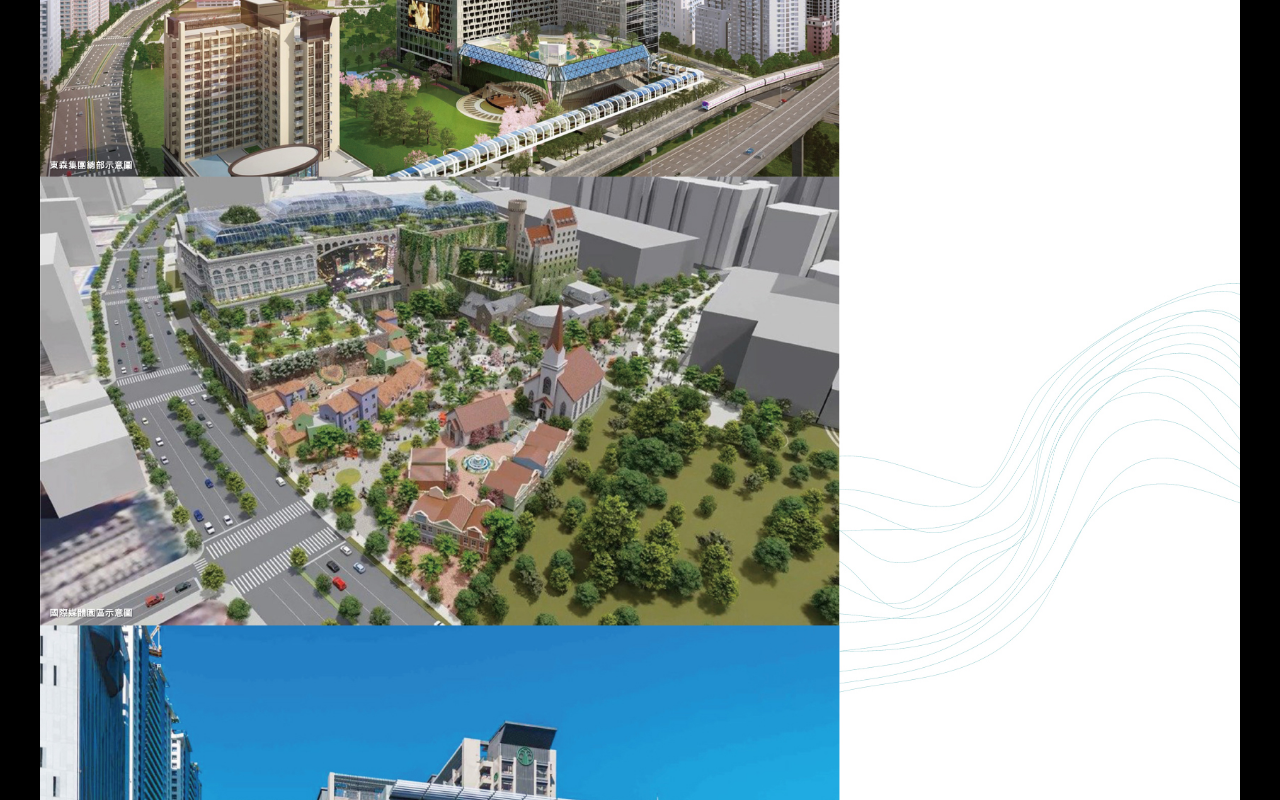
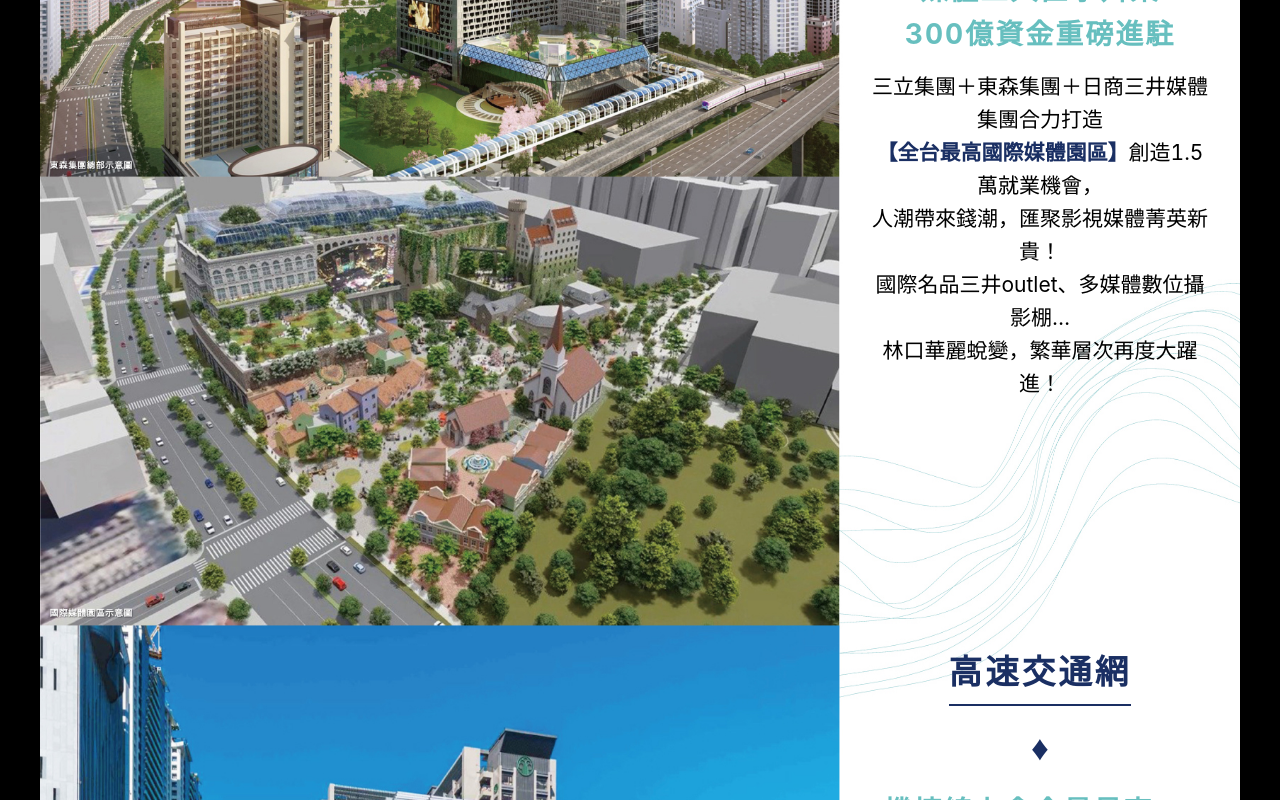
Before and after one commit to Tuna-Shih/lanhai, a React app: page / in a window 1280 px wide. Shown: the part 1620-2420 px from the top of the page. Built offline with nearby package versions, Linux system fonts and the light colour scheme.

Commit message:
fix: animation

```diff
--- a/src/App.js
+++ b/src/App.js
@@ -4,7 +4,7 @@ import 'antd/dist/antd.css';
 import './App.less';
 import FormList from './formList.js';
 import { v4 as uuidv4 } from 'uuid';
-import VisibilitySensor from 'react-visibility-sensor';
+import Visitabletext from './Visitabletext.js';
 
 const { Header, Content, Footer } = Layout;
 const { Link } = Anchor;
@@ -436,61 +436,12 @@ const App = () => {
                         )
                       )}
                     </div>
-                    <VisibilitySensor partialVisibility={true}>
-                      {({ isVisible }) => (
-                        <div className={isVisible ? 'text' : 'text-none'}>
-                          <p>
-                            {title.map(element => (
-                              <span key={element.id} className="right-title">
-                                {element.text}
-                                <br />
-                              </span>
-                            ))}
-                          </p>
-                          <p>
-                            {square.map(element => (
-                              <span key={element.id} className="square">
-                                {element.text}
-                                <br />
-                              </span>
-                            ))}
-                          </p>
-                          <p>
-                            {subTitle.map(element => (
-                              <span key={element.id} className="right-subTitle">
-                                {element.text}
-                                <br />
-                              </span>
-                            ))}
-                          </p>
-                          <p>
-                            {article.map(element =>
-                              element.text instanceof Array ? (
-                                <span
-                                  key={element.id}
-                                  className="right-article">
-                                  {element.text.map(e => (
-                                    <span
-                                      key={e.id}
-                                      className="right-article-color">
-                                      {e.txt}
-                                    </span>
-                                  ))}
-                                  <br />
-                                </span>
-                              ) : (
-                                <span
-                                  key={element.id}
-                                  className="right-article">
-                                  {element.text}
-                                  <br />
-                                </span>
-                              )
-                            )}
-                          </p>
-                        </div>
-                      )}
-                    </VisibilitySensor>
+                    <Visitabletext
+                      title={title}
+                      square={square}
+                      subTitle={subTitle}
+                      article={article}
+                    />
                   </Col>
                 </Row>
               </div>
--- a/src/App.less
+++ b/src/App.less
@@ -83,90 +83,10 @@
             height: 50%;
           }
         }
-
-        .text-none {
-          opacity: 0%;
-          position: relative;
-          margin: 0px 10px 0px 10px;
-          height: 100%;
-          display: flex;
-          flex-direction: column;
-        }
-
-        .text {
-          position: relative;
-          margin: 0px 10px 0px 10px;
-          padding: 20px;
-          height: 100%;
-          text-align: center;
-          display: flex;
-          flex-direction: column;
-          align-items: center;
-          justify-content: center;
-
-          .right-title {
-            -webkit-animation: fadein 2s; /* Safari, Chrome and Opera > 12.1 */
-            -moz-animation: fadein 2s; /* Firefox < 16 */
-            -ms-animation: fadein 2s; /* Internet Explorer */
-            -o-animation: fadein 2s; /* Opera < 12.1 */
-            animation: fadein 2s;
-
-            position: relative;
-            color: #1a2f63;
-            font-size: 2.4em;
-            font-weight: bolder;
-            letter-spacing: 3px;
-            border-bottom: 2px solid;
-            padding-bottom: 5px;
-          }
-
-          .square {
-            -webkit-animation: fadein 1s; /* Safari, Chrome and Opera > 12.1 */
-            -moz-animation: fadein 1s; /* Firefox < 16 */
-            -ms-animation: fadein 1s; /* Internet Explorer */
-            -o-animation: fadein 1s; /* Opera < 12.1 */
-            animation: fadein 1s;
-
-            position: relative;
-            color: #1a2f63;
-            font-size: 2.5em;
-          }
-
-          .right-subTitle {
-            -webkit-animation: fadein 2.5s; /* Safari, Chrome and Opera > 12.1 */
-            -moz-animation: fadein 2.5s; /* Firefox < 16 */
-            -ms-animation: fadein 2.5s; /* Internet Explorer */
-            -o-animation: fadein 2.5s; /* Opera < 12.1 */
-            animation: fadein 2.5s;
-
-            position: relative;
-            color: #67bfbf;
-            font-size: 2em;
-            font-weight: bold;
-            letter-spacing: 2px;
-          }
-
-          .right-article {
-            -webkit-animation: fadein 3s; /* Safari, Chrome and Opera > 12.1 */
-            -moz-animation: fadein 3s; /* Firefox < 16 */
-            -ms-animation: fadein 3s; /* Internet Explorer */
-            -o-animation: fadein 3s; /* Opera < 12.1 */
-            animation: fadein 3s;
-
-            position: relative;
-            color: black;
-            font-size: 1.5em;
-
-            .right-article-color:first-child {
-              color: #67bfbf;
-              font-weight: bold;
-            }
-          }
-        }
       }
 
       :nth-child(2) {
-        :nth-child(4) {
+        :nth-child(5) {
           :nth-child(2) {
             .right-article-color:first-child {
               color: #1a2f63;
@@ -177,7 +97,7 @@
       }
 
       :nth-child(9) {
-        :nth-child(4) {
+        :nth-child(5) {
           :nth-child(odd) {
             font-weight: bold;
             font-size: 1.8em;
@@ -186,7 +106,7 @@
       }
 
       :nth-child(10) {
-        :nth-child(4) {
+        :nth-child(5) {
           :nth-child(n + 3) {
             font-weight: bold;
             font-size: 1.8em;
@@ -195,7 +115,7 @@
       }
 
       :nth-child(11) {
-        :nth-child(4) {
+        :nth-child(5) {
           :nth-child(n + 4) {
             font-weight: bold;
             font-size: 1.8em;
@@ -205,62 +125,3 @@
     }
   }
 }
-
-@keyframes fadein {
-  from {
-    opacity: 0;
-    top: 30%;
-  }
-  to {
-    opacity: 1;
-    top: 0%;
-  }
-}
-
-/* Firefox < 16 */
-@-moz-keyframes fadein {
-  from {
-    opacity: 0;
-    top: 30%;
-  }
-  to {
-    opacity: 1;
-    top: 0%;
-  }
-}
-
-/* Safari, Chrome and Opera > 12.1 */
-@-webkit-keyframes fadein {
-  from {
-    opacity: 0;
-    top: 30%;
-  }
-  to {
-    opacity: 1;
-    top: 0%;
-  }
-}
-
-/* Internet Explorer */
-@-ms-keyframes fadein {
-  from {
-    opacity: 0;
-    top: 30%;
-  }
-  to {
-    opacity: 1;
-    top: 0%;
-  }
-}
-
-/* Opera < 12.1 */
-@-o-keyframes fadein {
-  from {
-    opacity: 0;
-    top: 30%;
-  }
-  to {
-    opacity: 1;
-    top: 0%;
-  }
-}
--- /dev/null
+++ b/src/Visitabletext.js
@@ -0,0 +1,71 @@
+import React, { useState } from 'react';
+import 'antd/dist/antd.css';
+import './Visitabletext.less';
+import VisibilitySensor from 'react-visibility-sensor';
+
+const Visitabletext = props => {
+  const [visible, setVisible] = useState(false);
+  const { title, square, subTitle, article } = props;
+
+  return (
+    <div className={`text ${!visible ? '' : 'visit'}`}>
+      <VisibilitySensor onChange={setVisible} active={!visible}>
+        <div className="visibilitySensor" />
+      </VisibilitySensor>
+      <p>
+        {title.map(element => (
+          <span key={element.id} className="right-title">
+            {element.text}
+            <br />
+          </span>
+        ))}
+      </p>
+      <p>
+        {square.map(element => (
+          <span key={element.id} className="square">
+            {element.text}
+            <br />
+          </span>
+        ))}
+      </p>
+      <p>
+        {subTitle.map(element => (
+          <span
+            key={element.id}
+            className="right-subTitle"
+            style={{ transitionDelay: '.5s' }}>
+            {element.text}
+            <br />
+          </span>
+        ))}
+      </p>
+      <p>
+        {article.map(element =>
+          element.text instanceof Array ? (
+            <span
+              key={element.id}
+              className="right-article"
+              style={{ transitionDelay: '1s' }}>
+              {element.text.map(e => (
+                <span key={e.id} className="right-article-color">
+                  {e.txt}
+                </span>
+              ))}
+              <br />
+            </span>
+          ) : (
+            <span
+              key={element.id}
+              className="right-article"
+              style={{ transitionDelay: '1s' }}>
+              {element.text}
+              <br />
+            </span>
+          )
+        )}
+      </p>
+    </div>
+  );
+};
+
+export default Visitabletext;
--- /dev/null
+++ b/src/Visitabletext.less
@@ -0,0 +1,68 @@
+.visibilitySensor {
+  margin: -1px 0px 0px;
+  width: 100%;
+  height: 1px;
+}
+
+.text {
+  position: relative;
+  margin: 0px 10px 0px 10px;
+  padding: 20px;
+  height: 100%;
+  text-align: center;
+  display: flex;
+  flex-direction: column;
+  align-items: center;
+  justify-content: center;
+
+  .right-title {
+    color: #1a2f63;
+    font-size: 2.4em;
+    font-weight: bolder;
+    letter-spacing: 3px;
+    border-bottom: 2px solid;
+    padding-bottom: 5px;
+  }
+
+  .square {
+    color: #1a2f63;
+    font-size: 2.5em;
+  }
+
+  .right-subTitle {
+    color: #67bfbf;
+    font-size: 2em;
+    font-weight: bold;
+    letter-spacing: 2px;
+  }
+
+  .right-article {
+    color: black;
+    font-size: 1.5em;
+
+    .right-article-color:first-child {
+      color: #67bfbf;
+      font-weight: bold;
+    }
+  }
+
+  .right-title,
+  .square,
+  .right-subTitle,
+  .right-article {
+    display: block;
+    transition: all 2s ease;
+    opacity: 0;
+    transform: translateY(50px);
+  }
+
+  &.visit {
+    .right-title,
+    .square,
+    .right-subTitle,
+    .right-article {
+      opacity: 1;
+      transform: translateY(0px);
+    }
+  }
+}
```
